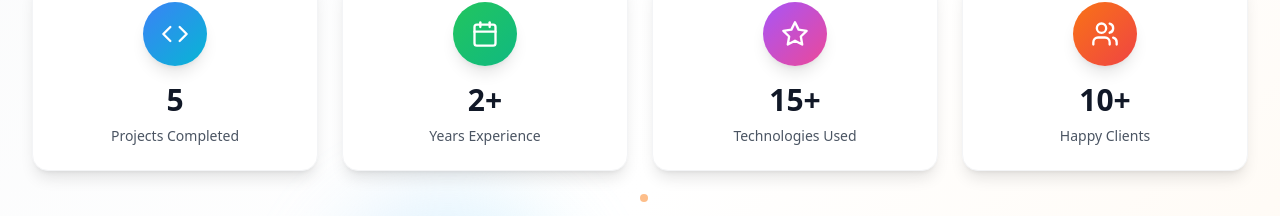
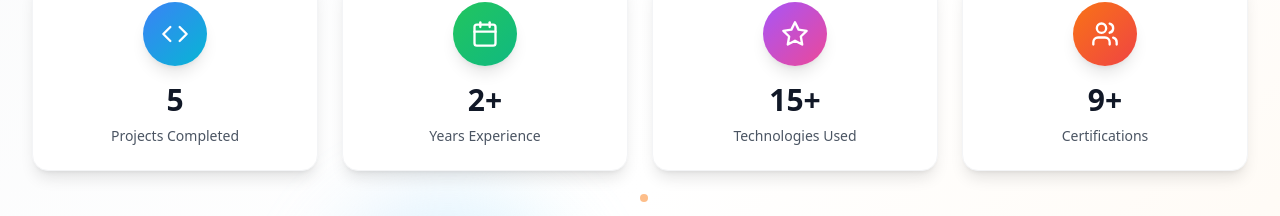
Before and after one commit to abhishekkumar74/abhishek-portfolio, a React (Vite) app: page / in a window 1280 px wide. Shown: the part 4116-4332 px from the top of the page. Built offline with nearby package versions, Linux system fonts and the light colour scheme.

Commit message:
Replace 'Happy Clients' with 'Certifications' in stats

```diff
--- a/src/components/Portfolio.tsx
+++ b/src/components/Portfolio.tsx
@@ -25,7 +25,7 @@ const Portfolio: React.FC = () => {
     { label: "Projects Completed", value: projects.length, icon: Code, color: "from-blue-500 to-cyan-500" },
     { label: "Years Experience", value: "2+", icon: Calendar, color: "from-green-500 to-emerald-500" },
     { label: "Technologies Used", value: "15+", icon: Star, color: "from-purple-500 to-pink-500" },
-    { label: "Happy Clients", value: "10+", icon: Users, color: "from-orange-500 to-red-500" }
+    { label: "Certifications", value: "9+", icon: Users, color: "from-orange-500 to-red-500" }
   ], []);
 
   return (
```
